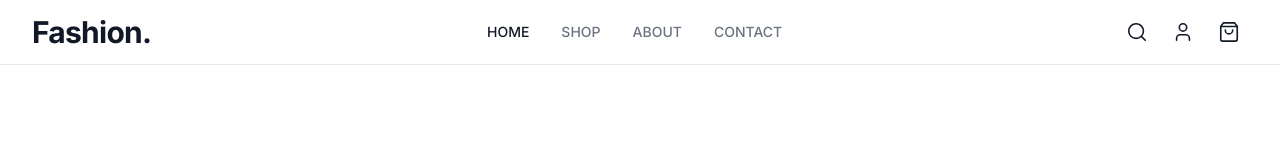
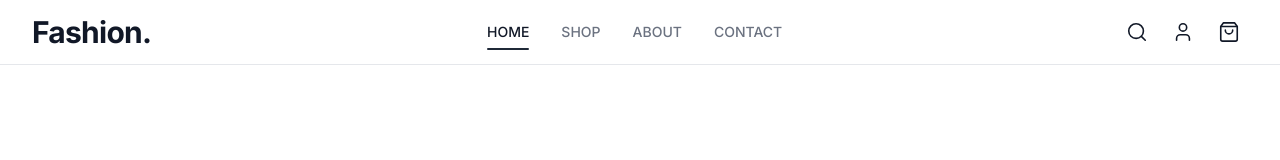
Before and after one commit to Mohd-Arzaid/ecommerce-website, a Next.js app: page / in a window 1280 px wide. Shown: the top 160 px of the page. Built offline with nearby package versions, Linux system fonts and the light colour scheme.

Commit message:
Enhance Navbar component with active link indicator
- Updated Navbar to visually indicate the active link by adding a bottom border for the currently selected item.
- Refactored class names for improved readability and consistency.

```diff
--- a/src/components/navbar/navbar.tsx
+++ b/src/components/navbar/navbar.tsx
@@ -35,14 +35,18 @@ const Navbar = () => {
             const isActive = pathName === link.href;
             return (
               <Link
-                className={`relative text-sm font-medium
-  uppercase transition-colors ${
-    isActive ? "text-foreground" : "text-muted-foreground hover:text-foreground"
-  }`}
+                className={`relative text-sm font-medium uppercase transition-colors ${
+                  isActive
+                    ? "text-foreground"
+                    : "text-muted-foreground hover:text-foreground"
+                }`}
                 key={link.href}
                 href={link.href}
               >
                 {link.label}
+                {isActive && (
+                  <span className="absolute -bottom-2 left-0 h-0.5 w-full rounded-full bg-primary" />
+                )}
               </Link>
             );
           })}
```
